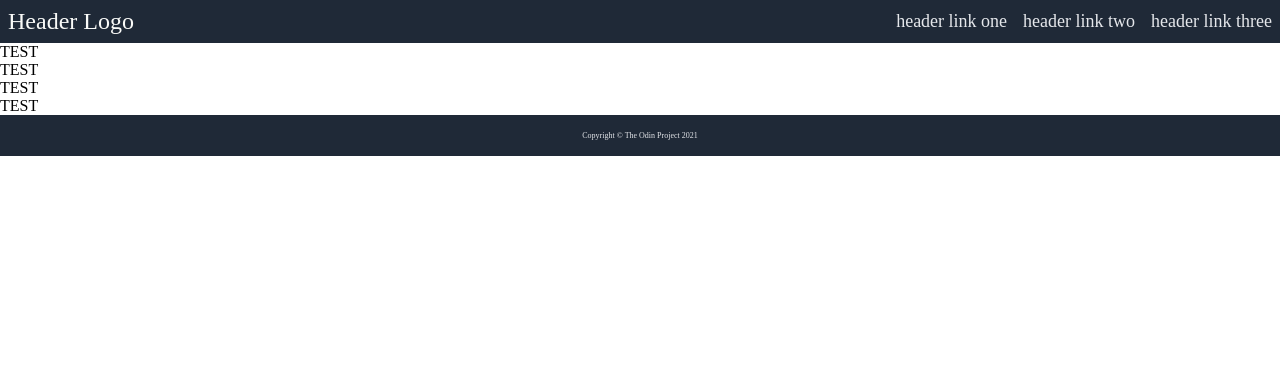
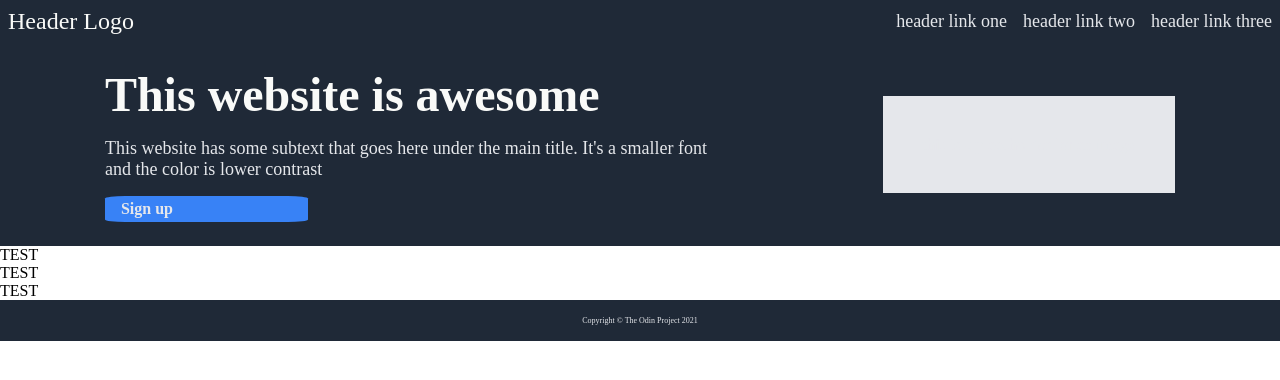
Before and after one commit to rgoldsmith33703/odin_foundations_landing_page, a plain HTML site: page index.html in a window 1280 px wide. Drawn offline with Linux system fonts and the light colour scheme.

Commit message:
create and style hero section

```diff
--- a/index.html
+++ b/index.html
@@ -17,7 +17,16 @@
         </ul>
     </header>
     <hero-sec>
-        TEST
+        <hero-sec-left>
+            <h1 class="hero-main-text">This website is awesome</h1>
+            <p class="hero-sec-text">This website has some subtext that goes here
+               under the main title. It's a smaller font and
+               the color is lower contrast</p>
+            <button>Sign up</button>
+        </hero-sec-left>
+        <hero-sec-right>
+            <placeholder>this is a placeholder for an image</placeholder>
+        </hero-sec-right>
     </hero-sec>
     <info-sec>
         TEST
--- a/style.css
+++ b/style.css
@@ -39,14 +39,14 @@ img {
     --main-text-color: #f9faf8;
     --sec-text-color: #e5e7eb;
     --main-text-size: 48px;
-    --main-text-weight: extra-bold;
+    --main-text-weight: bolder;
     --sec-text-size: 18px;
     --header-text-size: 24px;
     --header-text-color: #f9faf8;
     --button-action-bg-color: #3882f6;
     --info-header-text-color: #1f2937;
     --info-header-text-size: 36px;
-    --info-header-text-weight: extra-bold;
+    --info-header-text-weight: bolder;
     --quote-bg-color: #e5e7eb;
     --quote-text-color: #1f2937;
     --quote-text-size: 36px;
@@ -89,3 +89,49 @@ footer {
     color: var(--sec-text-color);
     font-size: 0.5em;
 }
+
+hero-sec {
+    background-color: var(--dark-bg-color);
+    display: flex;
+    justify-content: space-around;
+    align-items: center;
+    padding: 24px;
+}
+
+.hero-main-text {
+    color: var(--main-text-color);
+    font-size: var(--main-text-size);
+    font-weight: var(--main-text-weight);
+}
+
+.hero-sec-text {
+    color: var(--sec-text-color);
+    font-size: var(--sec-text-size);
+}
+
+button {
+    background-color: var(--button-action-bg-color);
+    max-width: 33%;
+    padding: 4px 16px;
+    border-radius: 10%;
+    color: var(--sec-text-color);
+    font-weight: var(--main-text-weight);
+}
+
+placeholder {
+    background-color: var(--quote-bg-color);
+    color: var(--sec-text-color);
+    padding: 40px;
+}
+
+hero-sec-left {
+    display: flex;
+    flex-direction: column;
+    gap: 16px;
+    max-width: 50%;
+}
+
+hero-sec-right {
+    max-width: 50%;
+    flex-shrink: 0;
+}
```
